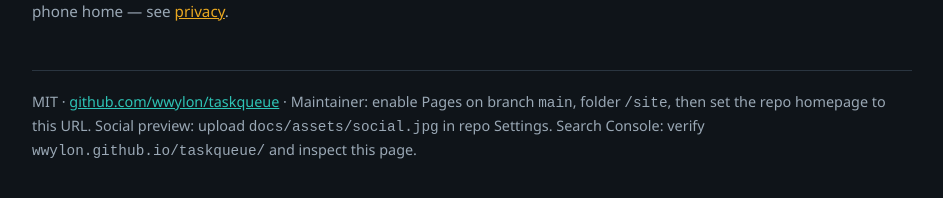
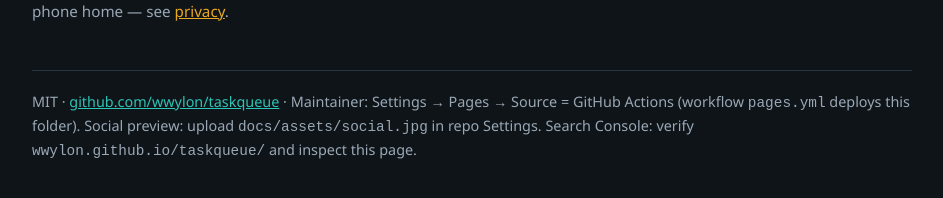
Before and after one commit to wwylon/taskqueue, a plain HTML site: page site/index.html in a window 1280 px wide. Shown: the part 1297-1495 px from the top of the page, without its empty margins (168-1111 px from the left). Drawn offline with Linux system fonts and the light colour scheme.

Commit message:
export: taskqueue 0.7.6 (private c563ec9)

```diff
--- a/site/index.html
+++ b/site/index.html
@@ -129,8 +129,8 @@
     </p>
     <footer>
       MIT · <a href="https://github.com/wwylon/taskqueue">github.com/wwylon/taskqueue</a>
-      · Maintainer: enable Pages on branch <code>main</code>, folder <code>/site</code>,
-      then set the repo homepage to this URL. Social preview: upload
+      · Maintainer: Settings → Pages → Source = GitHub Actions (workflow
+      <code>pages.yml</code> deploys this folder). Social preview: upload
       <code>docs/assets/social.jpg</code> in repo Settings.
       Search Console: verify <code>wwylon.github.io/taskqueue/</code> and inspect this page.
     </footer>
```
Also changed, not shown: 2 other files.
